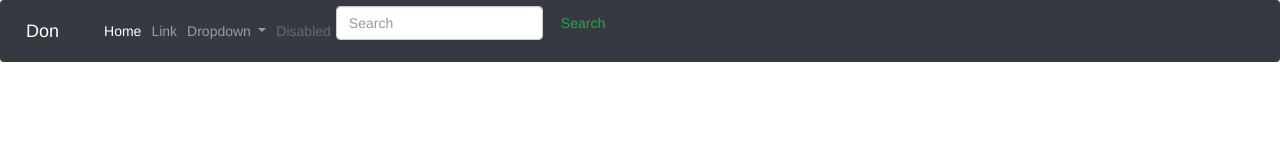
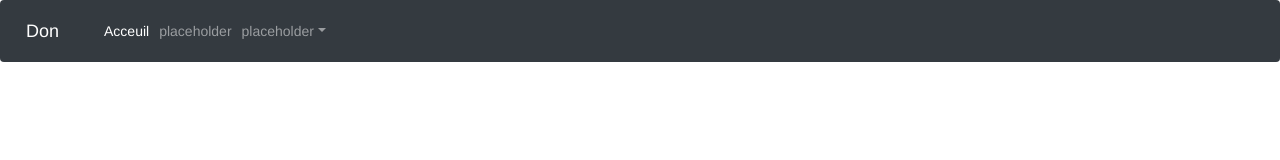
Before and after one commit to Philz69/HackDon, a plain HTML site: page index.html in a window 1280 px wide. Drawn offline with nearby package versions, Linux system fonts and the light colour scheme.

Commit message:
Was working on wrong branch

```diff
--- a/index.html
+++ b/index.html
@@ -8,7 +8,7 @@
         <script src="js/popper.min.js"></script>
     </head>
     <body>
-       <nav class="navbar navbar-expand-lg navbar-dark bg-dark">
+       <nav class="navbar navbar-expand-lg navbar-dark bg-dark justify-content-between">
   <a class="navbar-brand" href="#">Don</a>
   <button class="navbar-toggler" type="button" data-toggle="collapse" data-target="#navbarSupportedContent" aria-controls="navbarSupportedContent" aria-expanded="false" aria-label="Toggle navigation">
     <span class="navbar-toggler-icon"></span>
@@ -17,30 +17,21 @@
   <div class="collapse navbar-collapse" id="navbarSupportedContent">
     <ul class="navbar-nav mr-auto">
       <li class="nav-item active">
-        <a class="nav-link" href="#">Home <span class="sr-only">(current)</span></a>
+          <a class="nav-link" href="#">Acceuil</a>
       </li>
       <li class="nav-item">
-        <a class="nav-link" href="#">Link</a>
+        <a class="nav-link" href="#">placeholder</a>
       </li>
       <li class="nav-item dropdown">
-        <a class="nav-link dropdown-toggle" href="#" id="navbarDropdown" role="button" data-toggle="dropdown" aria-haspopup="true" aria-expanded="false">
-          Dropdown
-        </a>
+        <a class="nav-link dropdown-toggle" href="#" id="navbarDropdown" role="button" data-toggle="dropdown" aria-haspopup="true" aria-expanded="false">placeholder</a>
         <div class="dropdown-menu" aria-labelledby="navbarDropdown">
-          <a class="dropdown-item" href="#">Action</a>
-          <a class="dropdown-item" href="#">Another action</a>
+          <a class="dropdown-item" href="#">placeholder</a>
+          <a class="dropdown-item" href="#">placeholder</a>
           <div class="dropdown-divider"></div>
-          <a class="dropdown-item" href="#">Something else here</a>
+          <a class="dropdown-item" href="#">placeholder</a>
         </div>
       </li>
-      <li class="nav-item">
-        <a class="nav-link disabled" href="#">Disabled</a>
-      </li>
     </ul>
-    <form class="form-inline my-2 my-lg-0">
-      <input class="form-control mr-sm-2" type="search" placeholder="Search" aria-label="Search">
-      <button class="btn btn-outline-success my-2 my-sm-0" type="submit">Search</button>
-    </form>
   </div>
 </nav>
 
```
